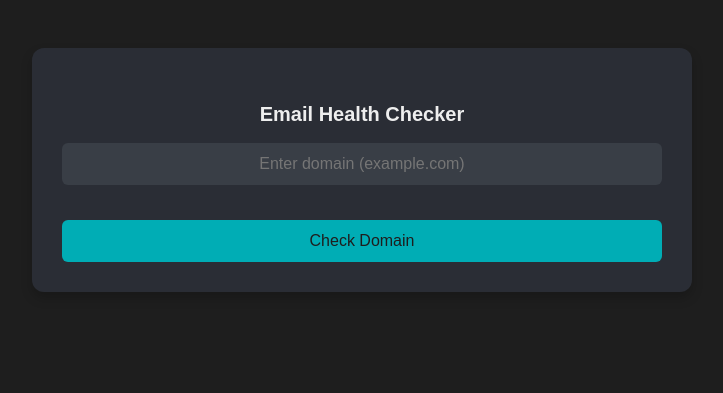
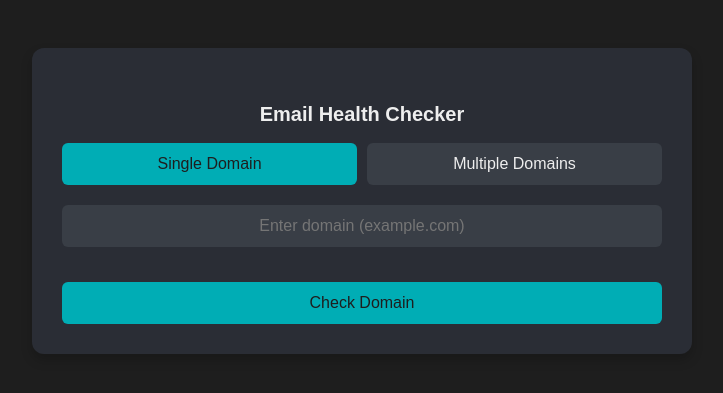
Before and after one commit to OopsyJuice/email-health-checker, a Flask app: page / in a window 1280 px wide. Shown: the top 393 px of the page, without its empty margins (278-1001 px from the left). Run offline with Flask 3, Linux system fonts and the light colour scheme.

Commit message:
Implement multiple domain support - Add tag-based input, update routes and template for multiple domains, add mode switching, improve validation

```diff
--- a/api/routes.py
+++ b/api/routes.py
@@ -12,21 +12,36 @@ def home():
 @api_bp.route('/check-email-health', methods=['GET', 'POST'])
 def check_email_health():
     if request.method == 'POST':
-        domain = request.form.get('domain')
+        domain_mode = request.form.get('domain-mode', 'single')
+
+        if domain_mode == 'single':
+            domain = request.form.get('domain')
+            domains = [domain] if domain else []
+        else:
+            domains_str = request.form.get('domains', '')
+            domains = [d.strip() for d in domains_str.split(',') if d.strip()]
     else:
         domain = request.args.get('domain')
+        domains = [domain] if domain else []
 
-    if not domain:
+    if not domains:
         return render_template("index.html", error="Domain parameter is required")
 
-    dns_results = check_dns_records(domain)
-    blacklist_results = check_blacklist_status(domain)
-    whois_info = get_whois_info(domain)
+    if len(domains) > 5:  # Enforce 5 domain limit
+        return render_template("index.html", error="Maximum 5 domains allowed")
+
+    results = []
+    for domain in domains:
+        domain_result = {
+            'domain': domain,
+            'dns_results': check_dns_records(domain),
+            'blacklist_results': check_blacklist_status(domain),
+            'whois_info': get_whois_info(domain)
+        }
+        results.append(domain_result)
 
     return render_template("index.html",
-                           domain=domain,
-                           dns_results=dns_results,
-                           blacklist_results=blacklist_results,
-                           whois_info=whois_info,
-                           get_registrar_info=get_registrar_info,
-                           get_nameserver_info=get_nameserver_info)
+                         domain_mode=domain_mode,
+                         results=results,
+                         get_registrar_info=get_registrar_info,
+                         get_nameserver_info=get_nameserver_info)
--- a/static/css/styles.css
+++ b/static/css/styles.css
@@ -175,3 +175,69 @@ li {
         font-size: 14px;
     }
 }
+
+/* Add these styles */
+.domain-tag {
+    display: inline-flex;
+    align-items: center;
+    background-color: #00adb5;
+    color: #1e1e1e;
+    padding: 5px 10px;
+    border-radius: 4px;
+    margin: 4px;
+}
+
+.remove-tag {
+    background: none;
+    border: none;
+    color: #1e1e1e;
+    margin-left: 8px;
+    cursor: pointer;
+    font-size: 16px;
+    padding: 0 4px;
+}
+
+.remove-tag:hover {
+    background-color: rgba(0, 0, 0, 0.1);
+    border-radius: 50%;
+}
+
+.error-message {
+    color: #ff4b5c;
+    margin-top: 8px;
+    font-size: 14px;
+}
+
+.domain-input:disabled {
+    background-color: #393e46;
+    cursor: not-allowed;
+}
+
+/* Mode selector styling */
+.mode-selector {
+    display: flex;
+    gap: 10px;
+    margin-bottom: 20px;
+}
+
+.mode-btn {
+    flex: 1;
+    background-color: #393e46;
+    color: #eeeeee;
+    border: none;
+    padding: 12px;
+    border-radius: 6px;
+    cursor: pointer;
+    transition: all 0.3s ease;
+    margin: 0; /* Override default button margin */
+}
+
+.mode-btn:hover {
+    background-color: #494f58;
+    transform: scale(1.02);
+}
+
+.mode-btn.active {
+    background-color: #00adb5;
+    color: #1e1e1e;
+}
--- /dev/null
+++ b/static/js/domain-validation.js
@@ -0,0 +1,111 @@
+document.addEventListener('DOMContentLoaded', function() {
+    // Elements
+    const form = document.getElementById('domain-form');
+    const singleInput = document.getElementById('domain-input');
+    const multipleInput = document.getElementById('domain-tag-input');
+    const submitBtn = document.getElementById('submit-btn');
+    const loadingSpinner = document.getElementById('loading-spinner');
+    const domainError = document.getElementById('domain-error');
+    const multipleDomainError = document.getElementById('multiple-domain-error');
+    const singleContainer = document.getElementById('single-domain-container');
+    const multipleContainer = document.getElementById('multiple-domains-container');
+    const tagsContainer = document.getElementById('domain-tags-container');
+    const domainsHiddenInput = document.getElementById('domains-hidden-input');
+    const modeInput = document.getElementById('domain-mode');
+
+    // Constants
+    const MAX_DOMAINS = 5;
+    const domainRegex = /^[a-zA-Z0-9][a-zA-Z0-9-]{1,61}[a-zA-Z0-9](\.[a-zA-Z]{2,})+$/;
+    const domains = new Set();
+
+    // Mode switching
+    document.querySelectorAll('.mode-btn').forEach(btn => {
+        btn.addEventListener('click', function() {
+            const mode = this.dataset.mode;
+
+            // Update active states
+            document.querySelectorAll('.mode-btn').forEach(b => b.classList.remove('active'));
+            this.classList.add('active');
+
+            // Update form mode
+            modeInput.value = mode;
+
+            // Show/hide containers
+            singleContainer.style.display = mode === 'single' ? 'block' : 'none';
+            multipleContainer.style.display = mode === 'multiple' ? 'block' : 'none';
+
+            // Update button text
+            submitBtn.textContent = mode === 'single' ? 'Check Domain' : 'Check Domains';
+
+            // Clear errors
+            domainError.textContent = '';
+            multipleDomainError.textContent = '';
+        });
+    });
+
+    // Single domain validation
+    singleInput.addEventListener('input', function() {
+        if (!this.value) {
+            domainError.textContent = 'Domain cannot be empty';
+            submitBtn.disabled = true;
+        } else if (!domainRegex.test(this.value)) {
+            domainError.textContent = 'Please enter a valid domain (e.g., example.com)';
+            submitBtn.disabled = true;
+        } else {
+            domainError.textContent = '';
+            submitBtn.disabled = false;
+        }
+    });
+
+    // Multiple domains handling
+    multipleInput.addEventListener('keydown', function(e) {
+        if (e.key === 'Enter') {
+            e.preventDefault();
+            const domain = this.value.trim();
+
+            if (!domain) return;
+
+            if (domains.size >= MAX_DOMAINS) {
+                multipleDomainError.textContent = `Maximum ${MAX_DOMAINS} domains allowed`;
+                return;
+            }
+
+            if (!domainRegex.test(domain)) {
+                multipleDomainError.textContent = 'Please enter a valid domain (e.g., example.com)';
+                return;
+            }
+
+            // Add domain tag
+            const tag = document.createElement('div');
+            tag.className = 'domain-tag';
+            tag.innerHTML = `
+                ${domain}
+                <button type="button" class="remove-tag">×</button>
+            `;
+
+            tag.querySelector('.remove-tag').addEventListener('click', function() {
+                domains.delete(domain);
+                tag.remove();
+                updateMultipleDomainsState();
+            });
+
+            tagsContainer.appendChild(tag);
+            domains.add(domain);
+            this.value = '';
+            updateMultipleDomainsState();
+        }
+    });
+
+    function updateMultipleDomainsState() {
+        domainsHiddenInput.value = Array.from(domains).join(',');
+        submitBtn.disabled = domains.size === 0;
+        multipleInput.disabled = domains.size >= MAX_DOMAINS;
+        multipleDomainError.textContent = '';
+    }
+
+    // Form submission
+    form.addEventListener('submit', function(e) {
+        loadingSpinner.classList.remove('hidden');
+        submitBtn.disabled = true;
+    });
+});
--- a/templates/index.html
+++ b/templates/index.html
@@ -9,18 +9,39 @@
 <body>
     <div class="container">
         <h1>Email Health Checker</h1>
-        <form id="domain-form" method="POST" action="/check-email-health">
+
+        <div class="mode-selector">
+            <button type="button" class="mode-btn active" data-mode="single">Single Domain</button>
+            <button type="button" class="mode-btn" data-mode="multiple">Multiple Domains</button>
+        </div>
+
+        <form id="domain-form" method="POST" action="{{ url_for('api.check_email_health') }}">
+            <input type="hidden" name="domain-mode" id="domain-mode" value="single">
+
+            <!-- Single domain container -->
+            <div id="single-domain-container">
                 <div class="input-wrapper">
-                <input
-                    type="text"
+                    <input type="text"
                            id="domain-input"
                            name="domain"
-                    placeholder="Enter domain (example.com)"
-                    required
-                    pattern="^[a-zA-Z0-9][a-zA-Z0-9-]{1,61}[a-zA-Z0-9](\.[a-zA-Z]{2,})+$"
-                >
-                <span class="input-error" id="domain-error"></span>
+                           placeholder="Enter domain (example.com)">
+                    <div id="domain-error" class="input-error"></div>
                 </div>
+            </div>
+
+            <!-- Multiple domains container -->
+            <div id="multiple-domains-container" style="display: none;">
+                <div class="input-wrapper">
+                    <input type="text"
+                           id="domain-tag-input"
+                           placeholder="Enter domain and press Enter (max 5 domains)"
+                           class="domain-input">
+                    <div id="domain-tags-container" class="domain-tags"></div>
+                    <div id="multiple-domain-error" class="error-message"></div>
+                    <input type="hidden" name="domains" id="domains-hidden-input">
+                </div>
+            </div>
+
             <button type="submit" id="submit-btn">Check Domain</button>
         </form>
 
@@ -33,38 +54,40 @@
             <p class="error">{{ error }}</p>
         {% endif %}
 
-        {% if domain %}
+        {% if results %}
             <div class="results-container">
-                <h2>Results for {{ domain }}</h2>
+                {% for result in results %}
+                    <div class="result-section">
+                        <h2>Results for {{ result.domain }}</h2>
 
-                <div class="result-section">
+                        <div class="result-subsection">
                             <h3>DNS Records <span class="tooltip" title="DNS records verify domain ownership and prevent email spoofing">ℹ️</span></h3>
                             <ul>
-                        <li class="{% if dns_results.SPF == True %}good{% elif dns_results.SPF == 'Record Not Found' %}warning{% else %}bad{% endif %}">
+                                <li class="{% if result.dns_results.SPF == True %}good{% elif result.dns_results.SPF == 'Record Not Found' %}warning{% else %}bad{% endif %}">
                                     <strong>SPF:</strong>
-                            {% if dns_results.SPF == True %}
+                                    {% if result.dns_results.SPF == True %}
                                         Configured Correctly
-                            {% elif dns_results.SPF == 'Record Not Found' %}
+                                    {% elif result.dns_results.SPF == 'Record Not Found' %}
                                         No SPF Record Found
                                     {% else %}
                                         SPF Configuration Issue
                                     {% endif %}
                                 </li>
-                        <li class="{% if dns_results.DKIM == True %}good{% elif dns_results.DKIM == 'Record Not Found' %}warning{% else %}bad{% endif %}">
+                                <li class="{% if result.dns_results.DKIM == True %}good{% elif result.dns_results.DKIM == 'Record Not Found' %}warning{% else %}bad{% endif %}">
                                     <strong>DKIM:</strong>
-                            {% if dns_results.DKIM == True %}
+                                    {% if result.dns_results.DKIM == True %}
                                         Configured Correctly
-                            {% elif dns_results.DKIM == 'Record Not Found' %}
+                                    {% elif result.dns_results.DKIM == 'Record Not Found' %}
                                         No DKIM Record Found
                                     {% else %}
                                         DKIM Configuration Issue
                                     {% endif %}
                                 </li>
-                        <li class="{% if dns_results.DMARC == True %}good{% elif dns_results.DMARC == 'Record Not Found' %}warning{% else %}bad{% endif %}">
+                                <li class="{% if result.dns_results.DMARC == True %}good{% elif result.dns_results.DMARC == 'Record Not Found' %}warning{% else %}bad{% endif %}">
                                     <strong>DMARC:</strong>
-                            {% if dns_results.DMARC == True %}
+                                    {% if result.dns_results.DMARC == True %}
                                         Configured Correctly
-                            {% elif dns_results.DMARC == 'Record Not Found' %}
+                                    {% elif result.dns_results.DMARC == 'Record Not Found' %}
                                         No DMARC Record Found
                                     {% else %}
                                         DMARC Configuration Issue
@@ -73,10 +96,10 @@
                             </ul>
                         </div>
 
-                <div class="result-section">
+                        <div class="result-subsection">
                             <h3>Blacklist Status <span class="tooltip" title="Checks if domain is listed on spam blacklists">ℹ️</span></h3>
                             <ul>
-                        {% for service, status in blacklist_results.items() %}
+                                {% for service, status in result.blacklist_results.items() %}
                                     <li class="{% if status == 'Not Listed' %}good{% else %}bad{% endif %}">
                                         <strong>{{ service }}:</strong> {{ status }}
                                     </li>
@@ -84,20 +107,20 @@
                             </ul>
                         </div>
 
-                <div class="result-section">
+                        <div class="result-subsection">
                             <h3>WHOIS Information <span class="tooltip" title="Domain registration and ownership details">ℹ️</span></h3>
                             <ul>
                                 <li>
                                     <strong>Registrar:</strong>
-                            {{ whois_info.registrar }}
-                            <span class="tooltip" title="{{ get_registrar_info(whois_info.registrar) }}">ℹ️</span>
+                                    {{ result.whois_info.registrar }}
+                                    <span class="tooltip" title="{{ get_registrar_info(result.whois_info.registrar) }}">ℹ️</span>
                                 </li>
-                        <li><strong>Creation Date:</strong> {{ whois_info.creation_date }}</li>
-                        <li><strong>Expiration Date:</strong> {{ whois_info.expiration_date }}</li>
+                                <li><strong>Creation Date:</strong> {{ result.whois_info.creation_date }}</li>
+                                <li><strong>Expiration Date:</strong> {{ result.whois_info.expiration_date }}</li>
                                 <li>
                                     <strong>Nameservers:</strong>
                                     <ul>
-                                {% for ns in whois_info.nameservers %}
+                                        {% for ns in result.whois_info.nameservers %}
                                             <li>
                                                 {{ ns }}
                                                 <span class="tooltip" title="{{ get_nameserver_info(ns) }}">ℹ️</span>
@@ -108,40 +131,11 @@
                             </ul>
                         </div>
                     </div>
+                {% endfor %}
+            </div>
         {% endif %}
     </div>
 
-    <script>
-        document.addEventListener('DOMContentLoaded', function() {
-            const form = document.getElementById('domain-form');
-            const input = document.getElementById('domain-input');
-            const submitBtn = document.getElementById('submit-btn');
-            const loadingSpinner = document.getElementById('loading-spinner');
-            const domainError = document.getElementById('domain-error');
-
-            // Domain validation regex
-            const domainRegex = /^[a-zA-Z0-9][a-zA-Z0-9-]{1,61}[a-zA-Z0-9](\.[a-zA-Z]{2,})+$/;
-
-            input.addEventListener('input', function() {
-                // Real-time validation
-                if (input.value === '') {
-                    domainError.textContent = 'Domain cannot be empty';
-                    submitBtn.disabled = true;
-                } else if (!domainRegex.test(input.value)) {
-                    domainError.textContent = 'Please enter a valid domain (e.g., example.com)';
-                    submitBtn.disabled = true;
-                } else {
-                    domainError.textContent = '';
-                    submitBtn.disabled = false;
-                }
-            });
-
-            form.addEventListener('submit', function(e) {
-                // Show loading spinner
-                loadingSpinner.classList.remove('hidden');
-                submitBtn.disabled = true;
-            });
-        });
-    </script>
+    <script src="{{ url_for('static', filename='js/domain-validation.js') }}"></script>
 </body>
 </html>
```
Lines whose indentation alone changed are shown as unchanged.
